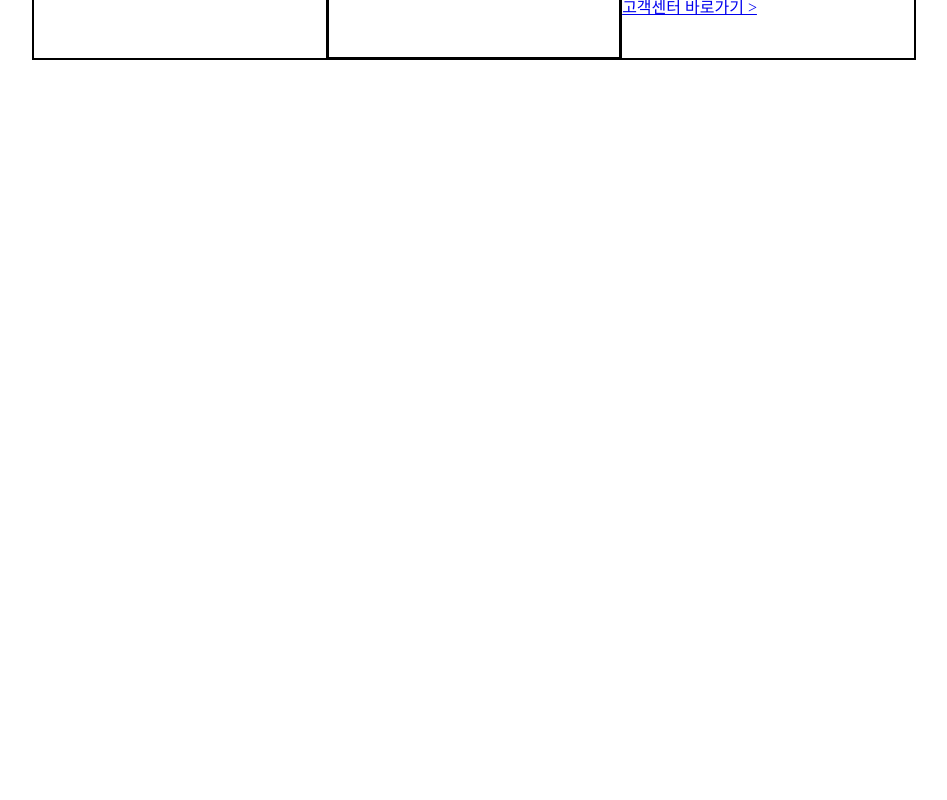
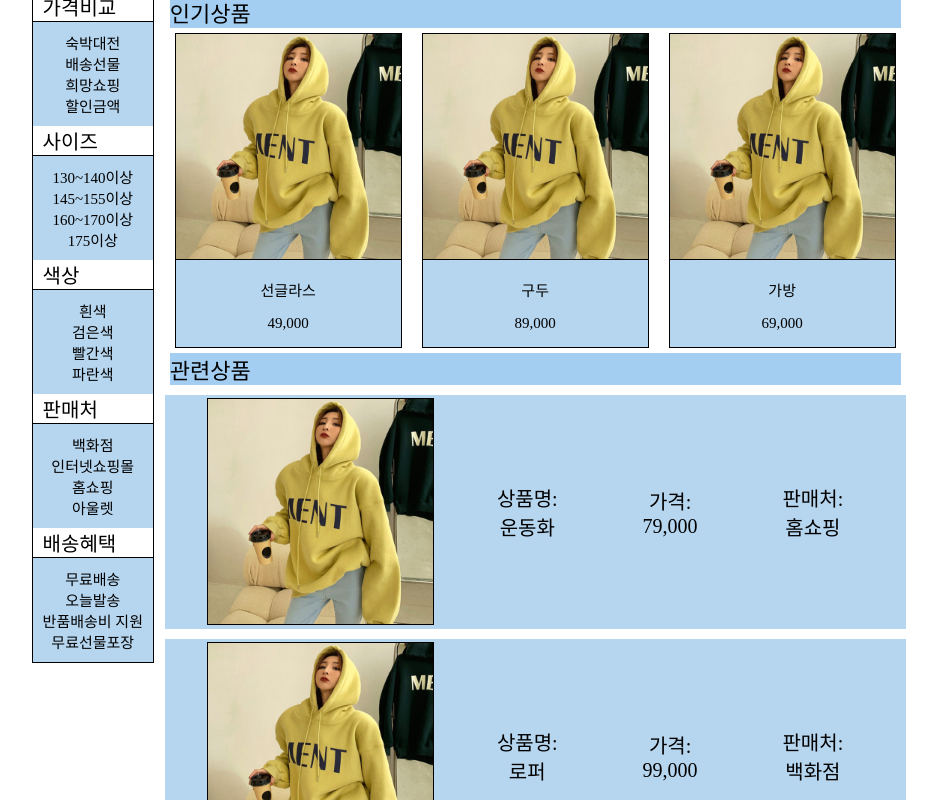
Before and after one commit to sunshine4437/VueStudy, a Vue app: page /shopping in a window 1280 px wide. Shown: the part 200-1000 px from the top of the page, without its empty margins (166-1113 px from the left). Before the commit the page ends 800 px from the top, so only its background shows below. Built offline with nearby package versions, Linux system fonts and the light colour scheme.

Commit message:
search()

```diff
--- a/src/router/index.js
+++ b/src/router/index.js
@@ -37,6 +37,9 @@ const routes = [
             }, {
                 path: '/otoQ',
                 component: () => import ('../views/otoQ.vue')
+            },{
+                path: '/shopping',
+                component: () => import ('../views/shopping.vue')
             }
         ]
     }, {
--- a/src/views/Join1.vue
+++ b/src/views/Join1.vue
@@ -1,6 +1,5 @@
 <template>
 <div>
-
     <div style="text-align:center;">
            <router-link v-bind:to="'/'"> <img src="http://placehold.it/95X95" alt="logo"></router-link>
         <h1>회원가입</h1>
--- a/src/views/Main.vue
+++ b/src/views/Main.vue
@@ -1,17 +1,9 @@
 <template>
 <div class="main">
-    <!-- vuex 실습 -->
-    <!-- <button v-on:click="$store.commit('increment',{amount:3})"></button> -->
-    <!-- <button v-on:click="$store.commit({type:'increment',
-        amount:3})">증가</button> -->
-    <!-- {{count}} -->
-
     <!-- 상단 메뉴바 -->
     <div class="nav">
         <ul class="search">
-            <!-- <li v-for="n in searchMenu" v-bind:key="n"> <img v-if="n.id==1"
-                :src="n.content" :alt="n.logo"> <input v-if="n.id==2" type="text"> <button
-                v-if="n.id==3"></button> </li> -->
+
             <li>
                 <div class="dropDownMenu">
                     <button class="dropDownMenuBtn">
@@ -34,8 +26,9 @@
                         <option value="2">2</option>
                         <option value="3">3</option>
                     </select>
-                    <input type="text" style="font-size: 20px" placeholder="검색어 입력">
-                    <button v-on:click="print()" type="submit">검색</button>
+
+                    <input id="search" type="text" v-on:keyup.enter="search()" style="font-size: 20px" placeholder="검색어 입력">
+                    <button @click="search()">검색</button>
                 </div>
             </li>
         </ul>
@@ -84,9 +77,11 @@ export default {
     },
     //
     methods: {
-        print() {
-            const targetId = document.getElementById("searchBtn");
-            console.log(targetId.value); // returns 'foo'
+        search() {
+            const targetId = document.getElementById("search");
+            if (targetId.value === '신발') {
+                this.$router.push(`/shopping`);
+            }
         }
     },
     data() {
@@ -142,7 +137,7 @@ export default {
                 name: '결제페이지'
             }]
         }
-    }
+    },
 }
 </script>
 
--- /dev/null
+++ b/src/views/shopping.vue
@@ -0,0 +1,253 @@
+<template>
+<div>
+    <div class="container2">
+        <div class="aside_info">
+            <span>가격비교</span>
+            <ul class="buy">
+                <li>숙박대전</li>
+                <li>배송선물</li>
+                <li>희망쇼핑</li>
+                <li>할인금액</li>
+            </ul>
+            <span>사이즈</span>
+            <ul class="size">
+                <li>130~140이상</li>
+                <li>145~155이상</li>
+                <li>160~170이상</li>
+                <li>175이상</li>
+            </ul>
+            <span>색상</span>
+            <ul class="color">
+                <li>흰색</li>
+                <li>검은색</li>
+                <li>빨간색</li>
+                <li>파란색</li>
+            </ul>
+            <span>판매처</span>
+            <ul class="aside_vendor">
+                <li>백화점</li>
+                <li>인터넷쇼핑몰</li>
+                <li>홈쇼핑</li>
+                <li>아울렛</li>
+            </ul>
+            <span>배송혜택</span>
+            <ul class="aside_delivery">
+                <li>무료배송</li>
+                <li>오늘발송</li>
+                <li>반품배송비 지원</li>
+                <li>무료선물포장</li>
+            </ul>
+        </div>
+    </div>
+
+    <div class="container0">
+        <div class="container">
+            <span class='span1'> 인기상품 </span>
+            <div class="products">
+                <a href="#">
+                    <img src="@/components/mainPage/productTableImage/1.jpg">
+                    <p>선글라스</p>
+                    <p class="price">49,000</p>
+                </a>
+                <a href="#">
+                    <img src="@/components/mainPage/productTableImage/1.jpg">
+                    <p>구두</p>
+                    <p class="price">89,000</p>
+                </a>
+                <a href="#">
+                    <img src="@/components/mainPage/productTableImage/1.jpg">
+                    <p>가방</p>
+                    <p class="price">69,000</p>
+                </a>
+            </div>
+
+            <span class="span1"> 관련상품</span>
+            <div class="products1">
+                <ul>
+                    <li class="item">
+                        <a href="#">
+                            <img src="@/components/mainPage/productTableImage/1.jpg">
+                        </a>
+                        <div class="desc">
+                            <span class="name"> 상품명:<br>운동화</span>
+                        </div>
+                        <div class="desc">
+                            <span class="name"> 가격: <br>79,000</span>
+                        </div>
+                        <div class="desc">
+                            <span class="name"> 판매처:<br>홈쇼핑</span>
+                        </div>
+
+                    </li>
+                    <li class="item">
+                        <a href="#">
+                            <img src="@/components/mainPage/productTableImage/1.jpg">
+                        </a>
+                        <div class="desc">
+                            <span class="name"> 상품명:<br>로퍼</span>
+                        </div>
+                        <div class="desc">
+                            <span class="price"> 가격: <br>99,000</span>
+                        </div>
+                        <div class="desc">
+                            <span class="vendor">판매처:<br>백화점</span>
+                        </div>
+
+                    </li>
+                    <li class="item">
+                        <a href="#">
+                            <img src="@/components/mainPage/productTableImage/1.jpg">
+                        </a>
+                        <div class="desc">
+                            <span class="name"> 상품명:<br>손목시계</span>
+                        </div>
+                        <div class="desc">
+                            <span class="price"> 가격: <br>109,000</span>
+                        </div>
+                        <div class="desc">
+                            <span class="vendor">판매처:<br>아울렛</span>
+                        </div>
+
+                    </li>
+                </ul>
+            </div>
+        </div>
+
+        <div class="clearfix"></div>
+    </div>
+</div>
+</template>
+
+<script>
+export default {
+
+}
+</script>
+
+<style scoped>
+.container0 {
+    display: flex;
+}
+
+.container {
+    margin: auto;
+    display: inline-block;
+    align-items: center;
+    text-align: center;
+}
+
+.span1 {
+    display: flex;
+    font-size: 22px;
+    margin: 5px;
+
+    background-color: rgba(154, 201, 240, 0.897);
+}
+
+.products {
+    display: inline-block;
+}
+
+.products a {
+    display: inline-block;
+    width: 225px;
+    margin: 0 10px;
+    background-color: rgba(174, 209, 236, 0.897);
+    border: solid 1px black;
+    text-decoration: none;
+}
+
+.products a:visited,
+.products a:hover,
+.products a:link {
+      color: black;
+    text-decoration: none;
+}
+
+.products img {
+    width: 225px;
+    height: 225px;
+    border-bottom: solid 1px black;
+}
+
+.products p {
+    font-size: 15px;
+}
+
+.products1 ul {
+    list-style: none;
+    text-decoration: none;
+    padding: 0;
+    margin: 0;
+}
+
+.products1 .item {
+    margin: 10px 0;
+    padding: 0;
+    display: flex;
+    justify-content: space-evenly;
+    align-items: center;
+    background-color: rgba(174, 209, 236, 0.897);
+}
+
+.products1 .item a>img {
+    width: 225px;
+    border: 1px solid black;
+    margin-top: 3px;
+    text-decoration: none;
+}
+
+.products1 .item .name {
+    font-size: 20px;
+    border: 1px;
+}
+
+.products1 .item .price {
+    font-size: 20px;
+}
+
+.products1 .item .vendor {
+    font-size: 20px;
+}
+
+.desc {
+    width: 100px;
+}
+
+.container2 {
+    float: left;
+}
+
+.aside_info {
+    border: 1px solid black;
+    text-align: center;
+    background-color: rgba(174, 209, 236, 0.897);
+    border-bottom: 1px solid black;
+
+}
+
+.aside_info span {
+    display: flex;
+    padding-left: 10px;
+    font-size: 20px;
+    border-bottom: 1px solid black;
+    background-color: white;
+}
+
+.aside_info ul {
+    font-size: 15px;
+    list-style: none;
+    margin: 10px;
+    padding: 0;
+}
+
+.aside_info .buy {
+    list-style: none;
+    margin: 0;
+    padding: 10px;
+}
+
+.clearfix {
+    clear: both;
+}
+</style>
```
